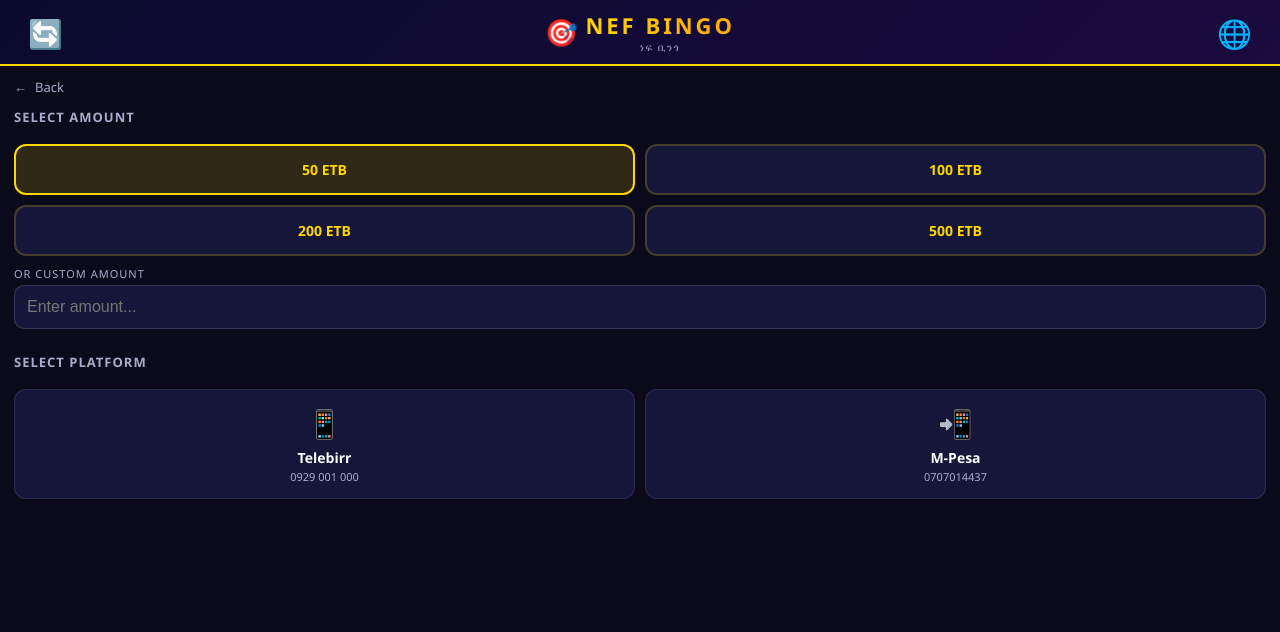
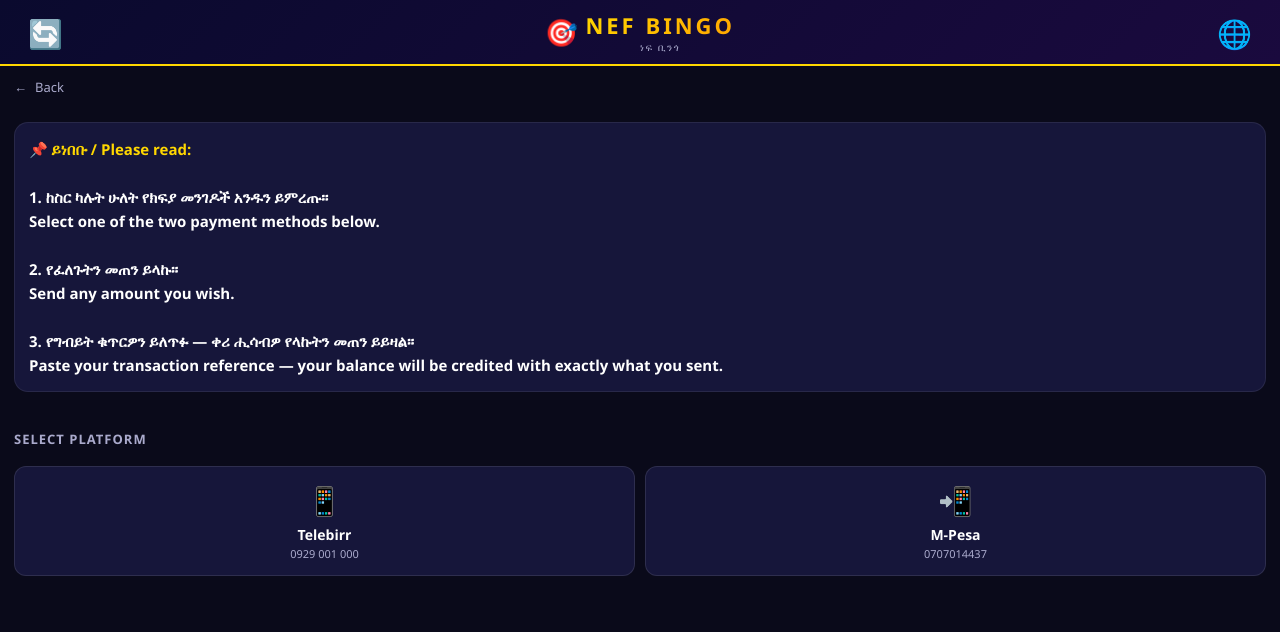
Before and after one commit to henokj2000-prog/nef_bingo_app, a Flask app: page / in a window 1280 px wide, after a click that opens the changed part. Shown: the top 632 px of the page. Run offline with Flask 3, Linux system fonts and the light colour scheme; data that the repository does not hold is empty; parts of the project's set-up code (start-up, migrations or seed data) failed here and were passed over; some libraries are stand-ins or nearby versions.

Commit message:
Update index.html

```diff
--- a/templates/index.html
+++ b/templates/index.html
@@ -411,9 +411,14 @@ body{background:var(--dark);color:#fff;font-family:'Segoe UI',system-ui,sans-ser
   </div>
   <div class="back-btn" onclick="goPage('pg-home')">← <span id="depBackText">Back</span></div>
   <div class="fit-content deposit-content">
-    <div id="depAmountTitle" class="section-title">Select Amount</div>
-    <div class="amount-grid" id="depAmtGrid"></div>
-    <div class="input-box"><div id="customAmountLabel" class="input-label">Or custom amount</div><input class="input-field" type="number" id="depCustomAmt" placeholder="Enter amount..."></div>
+    <div class="card" style="margin:14px;">
+      <div style="font-size:15px;line-height:1.6;">
+        <b style="color:var(--gold);">📌 ይነበቡ / Please read:</b><br><br>
+        <b>1. ከስር ካሉት ሁለት የክፍያ መንገዶች አንዱን ይምረጡ።<br>Select one of the two payment methods below.</b><br><br>
+        <b>2. የፈለጉትን መጠን ይላኩ።<br>Send any amount you wish.</b><br><br>
+        <b>3. የግብይት ቁጥርዎን ይለጥፉ — ቀሪ ሒሳብዎ የላኩትን መጠን ይይዛል።<br>Paste your transaction reference — your balance will be credited with exactly what you sent.</b>
+      </div>
+    </div>
     <div id="depPlatformTitle" class="section-title">Select Platform</div>
     <div class="platform-row">
       <div class="platform-btn" onclick="selectPlatform('telebirr')"><div class="platform-icon">📱</div><div><div class="platform-name">Telebirr</div><div class="platform-num" id="telebirrNumberPlaceholder">0929 001 000</div></div><div class="platform-arrow">›</div></div>
@@ -433,7 +438,7 @@ body{background:var(--dark);color:#fff;font-family:'Segoe UI',system-ui,sans-ser
   <div class="back-btn" onclick="goPage('pg-deposit')">← <span id="confBackText">Back</span></div>
   <div id="paymentInstrTitle" class="section-title">Payment Instructions</div>
   <div class="card">
-    <div style="text-align:center;padding:6px 0 14px"><div id="sendExactlyLabel" style="font-size:13px;color:var(--sub)">Send exactly</div><div style="font-size:32px;font-weight:900;color:var(--gold)" id="depAmountShow">0 ETB</div></div>
+    <div style="text-align:center;padding:6px 0 14px"><b style="font-size:15px;color:var(--gold);">የፈለጉትን መጠን ወደ ስር ካለው ቁጥር ይላኩ<br>Send any amount you wish to the number below</b></div>
     <div style="background:rgba(255,215,0,.08);border:1px solid rgba(255,215,0,.2);border-radius:10px;padding:12px;margin-bottom:10px;display:flex;justify-content:space-between;align-items:center"><div><div id="numberLabel" style="font-size:11px;color:var(--sub);margin-bottom:4px">Number</div><div style="font-size:18px;font-weight:800" id="depPlatformNum">—</div></div><span onclick="copyDepositNumber()" style="background:rgba(255,215,0,0.2);padding:6px 12px;border-radius:20px;font-size:13px;cursor:pointer;white-space:nowrap;">📋 Copy</span></div>
     <div style="background:rgba(255,215,0,.08);border:1px solid rgba(255,215,0,.2);border-radius:10px;padding:12px"><div id="referenceLabel" style="font-size:11px;color:var(--sub);margin-bottom:4px">Reference</div><div style="font-size:18px;font-weight:800;color:var(--gold)" id="depRef">BINGO-0</div></div>
   </div>
```
